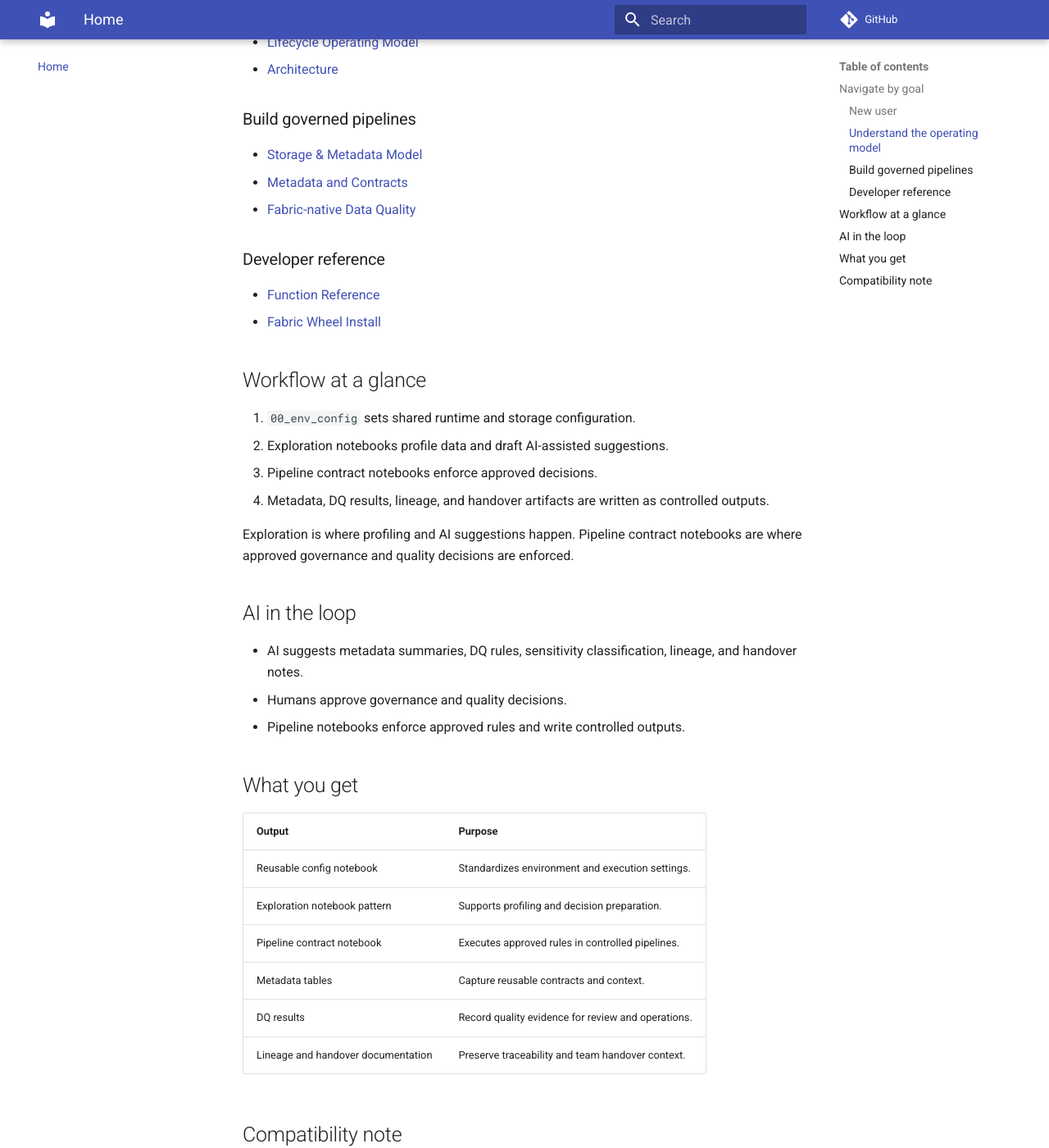
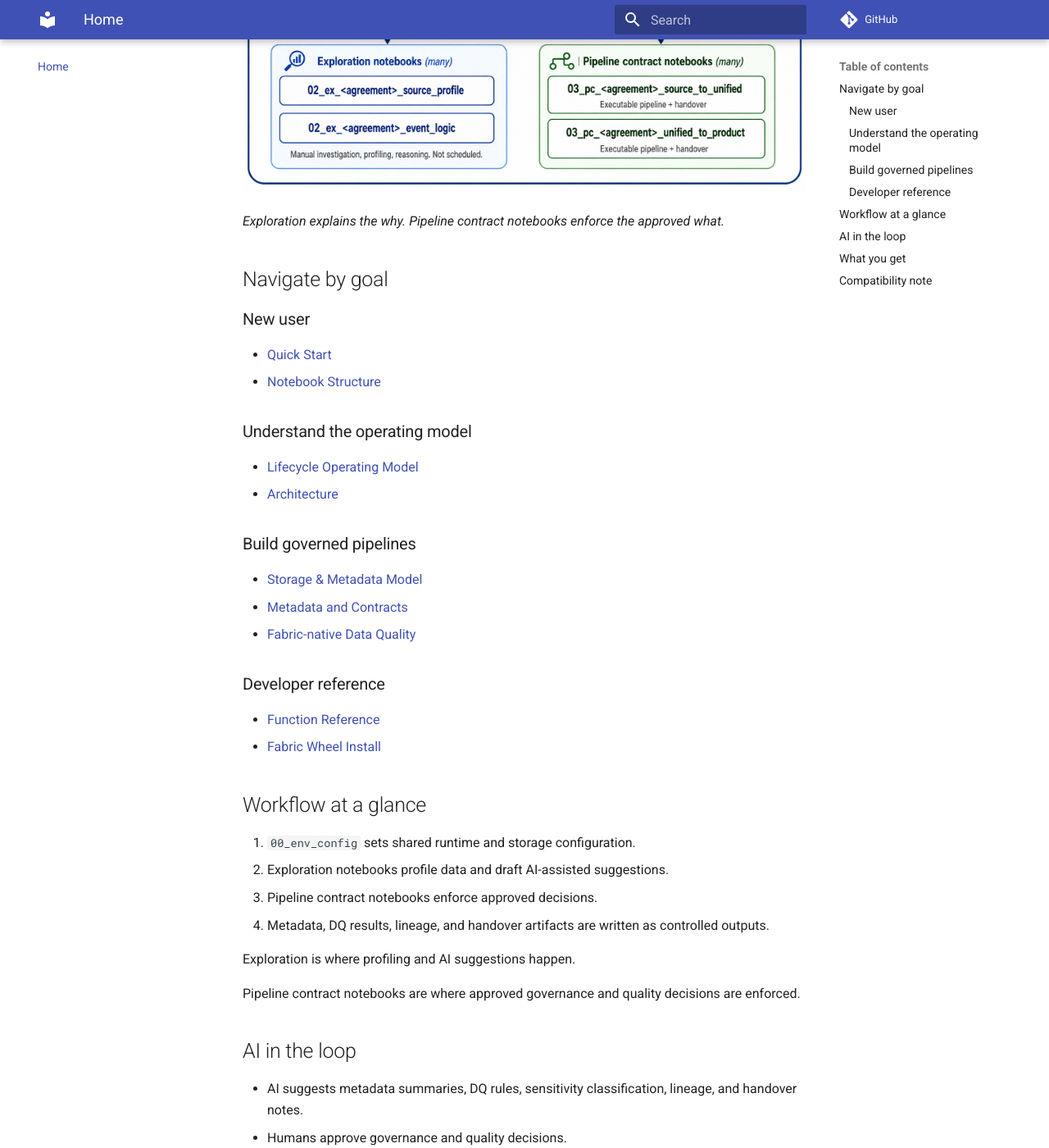
Before and after one commit to Voycepeh/fabric-data-product-framework, an MkDocs documentation site: the page built from docs/index.md, in a window 1280 px wide and 1400 px high, scrolled down 647 px. Shown: the whole window at 82% size. Built offline with MkDocs 1.6.1 and Material for MkDocs 9.7.7, drawn with Linux system fonts in a browser that asks for light colours; comment, search, counter and statistics services are not loaded.

Commit message:
docs: fix landing page markdown formatting and add notebook image

```diff
--- a/docs/index.md
+++ b/docs/index.md
@@ -5,7 +5,12 @@ FabricOps Starter Kit helps teams build **governed, quality-checked, AI-ready Mi
 It moves teams from exploration to controlled pipeline delivery with reusable metadata, DQ evidence, lineage, and handover artifacts.
 
 [Quick Start](quick-start.md){ .md-button .md-button--primary }
+
 [Lifecycle Operating Model](lifecycle-operating-model.md){ .md-button }
+
+![Notebook and workspace structure showing 00_env_config, 01_data_sharing_agreement, exploration notebooks, approved contract metadata, and pipeline contract notebooks.](assets/notebook-structure.png)
+
+*Exploration explains the why. Pipeline contract notebooks enforce the approved what.*
 
 ## Navigate by goal
 
@@ -37,7 +42,9 @@ It moves teams from exploration to controlled pipeline delivery with reusable me
 3. Pipeline contract notebooks enforce approved decisions.
 4. Metadata, DQ results, lineage, and handover artifacts are written as controlled outputs.
 
-Exploration is where profiling and AI suggestions happen. Pipeline contract notebooks are where approved governance and quality decisions are enforced.
+Exploration is where profiling and AI suggestions happen.
+
+Pipeline contract notebooks are where approved governance and quality decisions are enforced.
 
 ## AI in the loop
 
```
